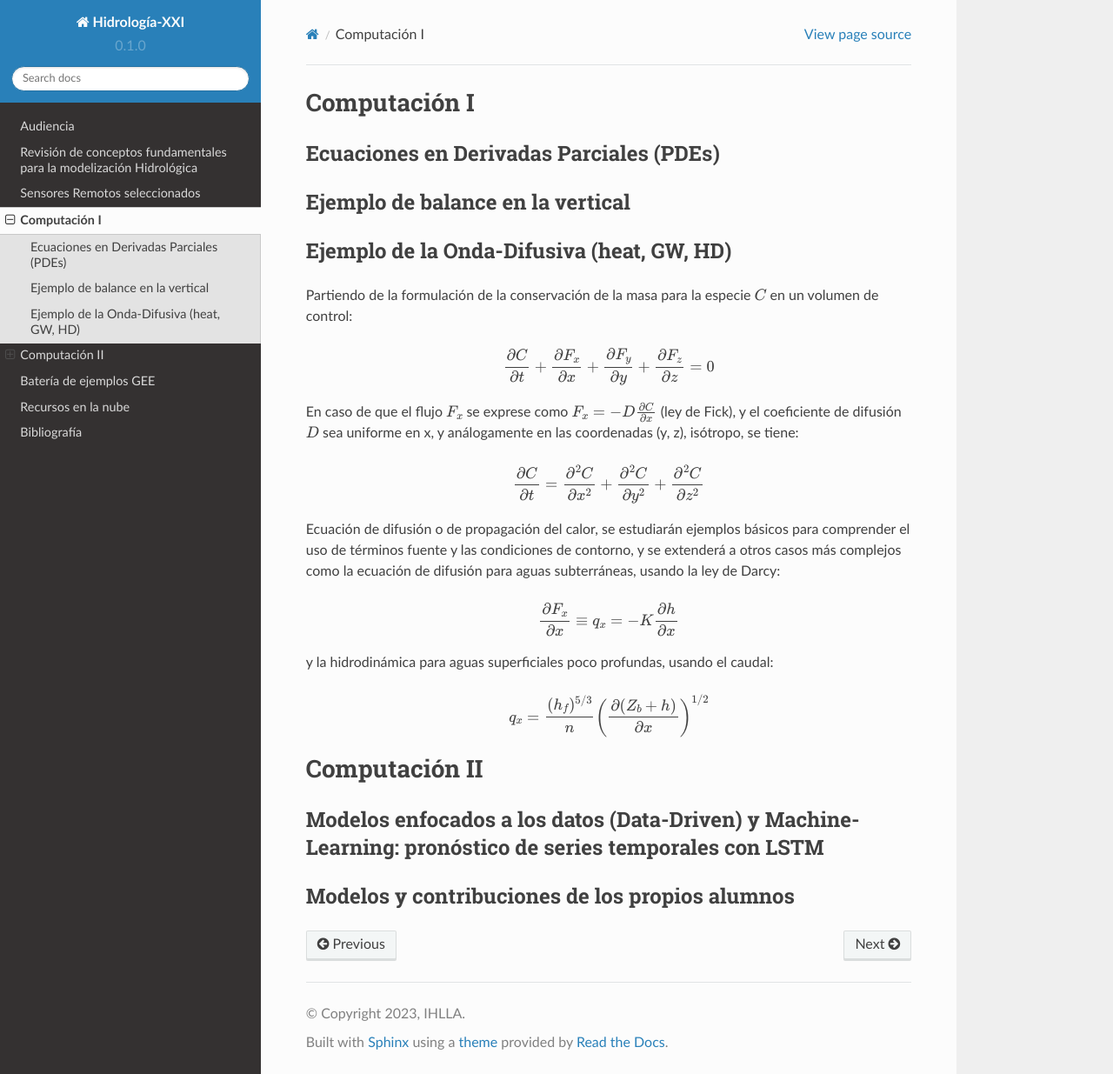
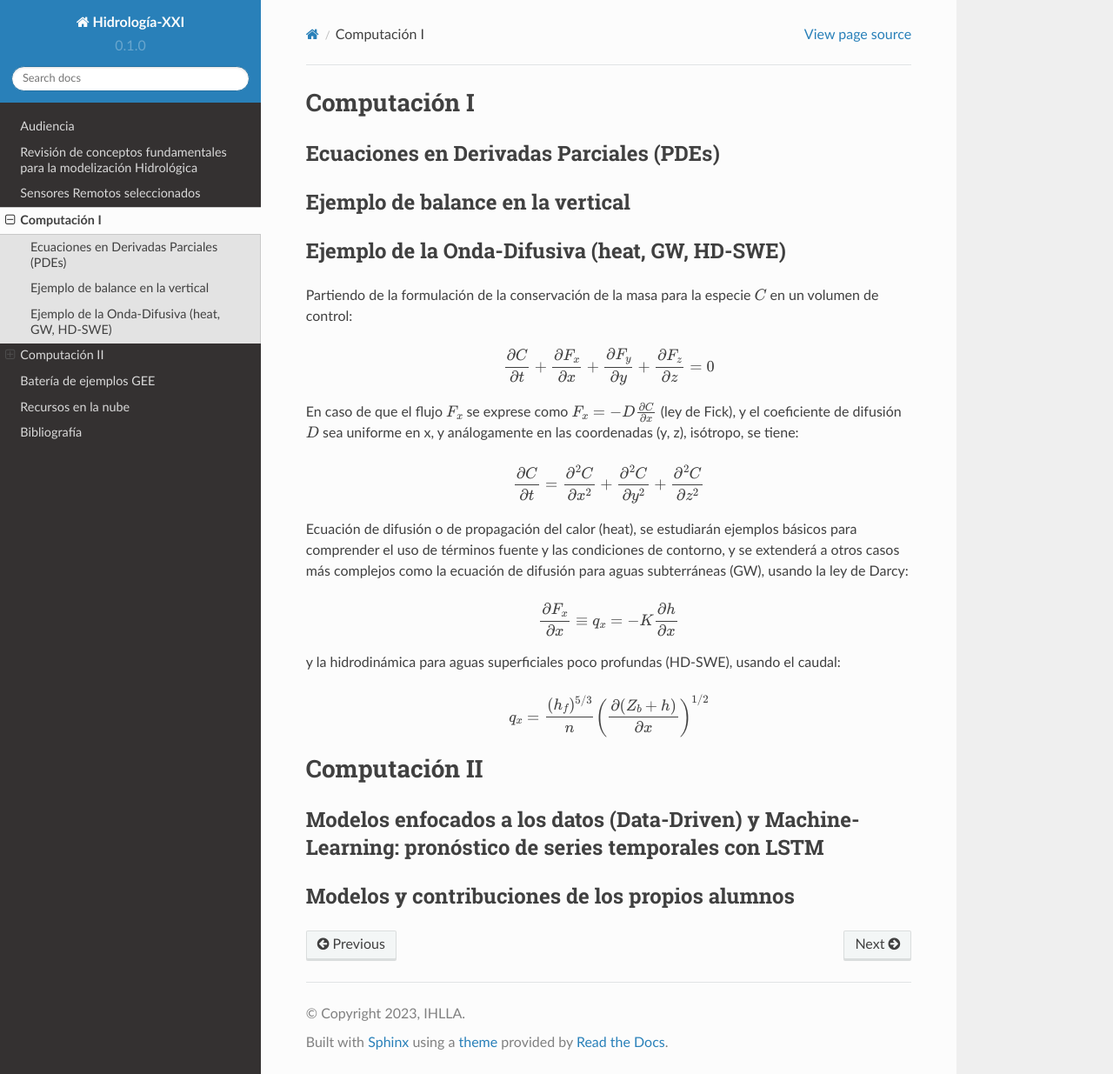
Before and after one commit to ivillamadrid/HidrologiaXXI, a Sphinx documentation site: the page built from docs/source/computacion.rst, in a window 1280 px wide and 1235 px high. Shown: the whole window at 87% size. Built offline with Sphinx 7.4.7 and the Read the Docs theme 2.0.0, drawn with Linux system fonts in a browser that asks for light colours.

Commit message:
Update computacion.rst

```diff
--- a/docs/source/computacion.rst
+++ b/docs/source/computacion.rst
@@ -7,7 +7,7 @@ Ecuaciones en Derivadas Parciales (PDEs)
 Ejemplo de balance en la vertical
 ---------------------------------
 
-Ejemplo de la Onda-Difusiva (heat, GW, HD)
+Ejemplo de la Onda-Difusiva (heat, GW, HD-SWE)
 ------------------------------------------
 Partiendo de la formulación de la conservación de la masa para la especie :math:`C` en un volumen de control:
 
@@ -22,14 +22,14 @@ y el coeficiente de difusión :math:`D` sea uniforme en x, y análogamente en la
 
   \frac{\partial C}{\partial t}= \frac{\partial^2 C}{\partial x^2}+ \frac{\partial^2 C}{\partial y^2}+ \frac{\partial^2 C}{\partial z^2}
 
-Ecuación de difusión o de propagación del calor, se estudiarán ejemplos básicos para comprender el uso de términos fuente y las condiciones de contorno,
-y se extenderá a otros casos más complejos como la ecuación de difusión para aguas subterráneas, usando la ley de Darcy:
+Ecuación de difusión o de propagación del calor (heat), se estudiarán ejemplos básicos para comprender el uso de términos fuente y las condiciones de contorno,
+y se extenderá a otros casos más complejos como la ecuación de difusión para aguas subterráneas (GW), usando la ley de Darcy:
 
 .. math::
 
   \frac{\partial F_x}{\partial x} \equiv q_x = -K  \frac{\partial h}{\partial x}
 
-y la hidrodinámica para aguas superficiales poco profundas, usando el caudal:
+y la hidrodinámica para aguas superficiales poco profundas (HD-SWE), usando el caudal:
 
 .. math::
 
```
